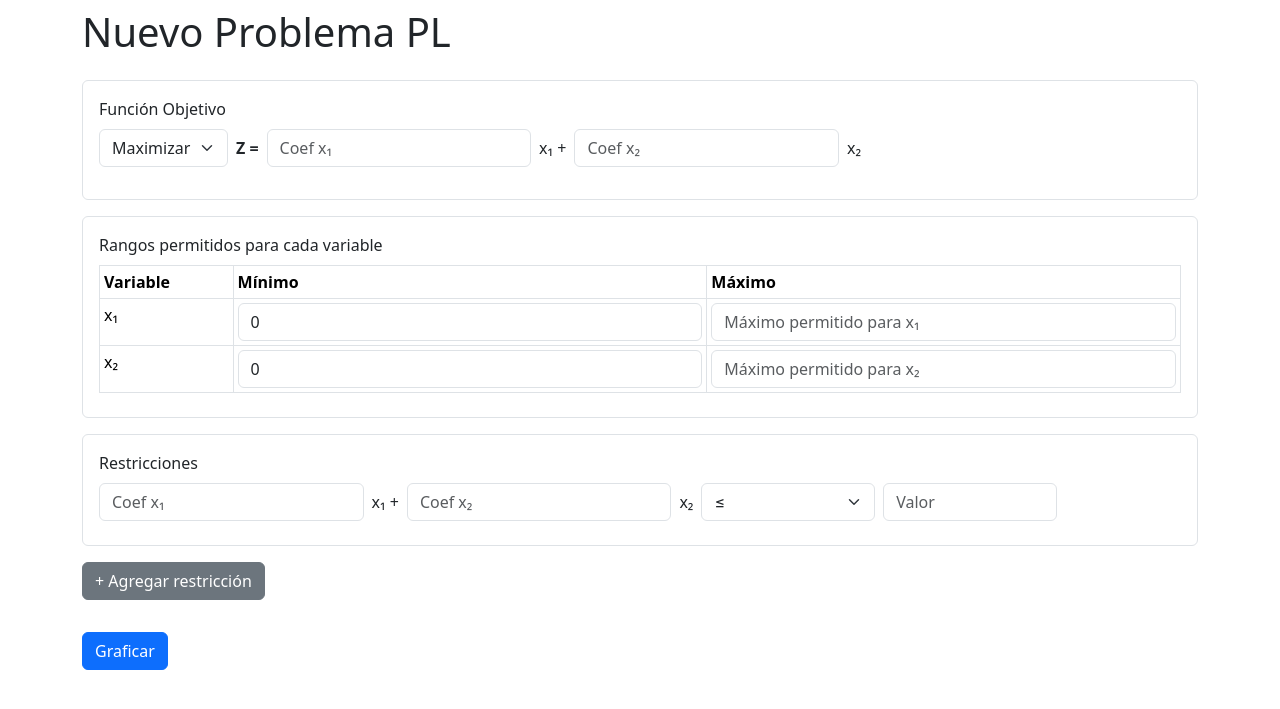
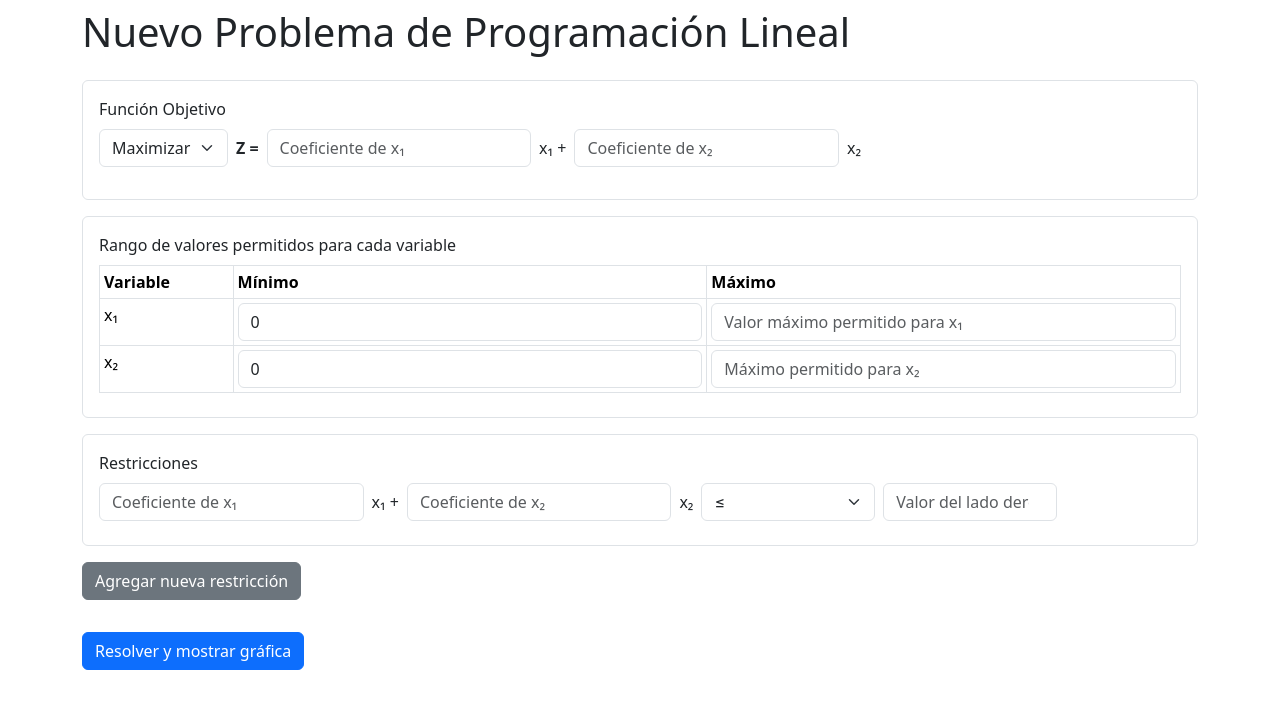
Before and after one commit to YANA021/MOP-METODO-GRAFICO, a Django app: page /metodo-grafico/ in a window 1280 px wide. Shown: the part 56-765 px from the top of the page. Run offline with Django 5.2, Linux system fonts and the light colour scheme; the visitor is signed in with stand-in values (Sample User, id 1).

Commit message:
Actualiza textos de la interfaz

```diff
--- a/Grafica_app/forms.py
+++ b/Grafica_app/forms.py
@@ -15,13 +15,13 @@ class ProblemaPLForm(forms.Form):
     coef_x1 = forms.FloatField(
         label="Coeficiente x1",
         widget=forms.NumberInput(
-            attrs={"class": "form-control", "placeholder": "Coef x₁"}
+            attrs={"class": "form-control", "placeholder": "Coeficiente de x₁"}
         ),
     )
     coef_x2 = forms.FloatField(
         label="Coeficiente x2",
         widget=forms.NumberInput(
-            attrs={"class": "form-control", "placeholder": "Coef x₂"}
+            attrs={"class": "form-control", "placeholder": "Coeficiente de x₂"}
         ),
     )
     x1_min = forms.FloatField(
@@ -36,7 +36,7 @@ class ProblemaPLForm(forms.Form):
         label="Valor máximo para x1",
         required=False,
         widget=forms.NumberInput(
-            attrs={"class": "form-control", "placeholder": "Máximo permitido para x₁"}
+            attrs={"class": "form-control", "placeholder": "Valor máximo permitido para x₁"}
         ),
     )
     x2_min = forms.FloatField(
--- a/templates/nuevo_problema.html
+++ b/templates/nuevo_problema.html
@@ -3,7 +3,7 @@
 {% block title %}Nuevo Problema{% endblock %}
 
 {% block content %}
-<h1 class="mb-4">Nuevo Problema PL</h1>
+<h1 class="mb-4">Nuevo Problema de Programación Lineal</h1>
 {% if mensaje %}
 <div class="alert alert-success">{{ mensaje }}</div>
 {% endif %}
@@ -37,7 +37,7 @@
   </div>
 
   <div class="border p-3 rounded">
-    <label class="form-label">Rangos permitidos para cada variable</label>
+  <label class="form-label">Rango de valores permitidos para cada variable</label>
     <table class="table table-bordered table-sm mb-2">
       <thead>
         <tr>
@@ -77,13 +77,13 @@
     <label class="form-label">Restricciones</label>
     <div class="restriccion-row row g-2 align-items-center mb-2">
       <div class="col-6 col-md-3">
-        <input type="number" step="any" name="coef_x1[]" class="form-control" placeholder="Coef x₁">
+        <input type="number" step="any" name="coef_x1[]" class="form-control" placeholder="Coeficiente de x₁">
       </div>
       <div class="col-auto">
         <span>x₁ +</span>
       </div>
       <div class="col-6 col-md-3">
-        <input type="number" step="any" name="coef_x2[]" class="form-control" placeholder="Coef x₂">
+        <input type="number" step="any" name="coef_x2[]" class="form-control" placeholder="Coeficiente de x₂">
       </div>
       <div class="col-auto">
         <span>x₂</span>
@@ -96,7 +96,7 @@
         </select>
       </div>
       <div class="col-6 col-md-2">
-        <input type="number" step="any" name="valor[]" class="form-control" placeholder="Valor">
+        <input type="number" step="any" name="valor[]" class="form-control" placeholder="Valor del lado derecho">
       </div>
       <div class="col-auto">
         <button class="btn btn-danger remove-restriccion" type="button">&minus;</button>
@@ -104,10 +104,10 @@
     </div>
   </div>
   <div>
-    <button id="add-restriccion" class="btn btn-secondary mb-3" type="button">+ Agregar restricción</button>
+    <button id="add-restriccion" class="btn btn-secondary mb-3" type="button">Agregar nueva restricción</button>
   </div>
   <div>
-    <button class="btn btn-primary" type="submit">Graficar</button>
+    <button class="btn btn-primary" type="submit">Resolver y mostrar gráfica</button>
   </div>
 </form>
 <script src="{% static 'js/restricciones.js' %}"></script>
```
